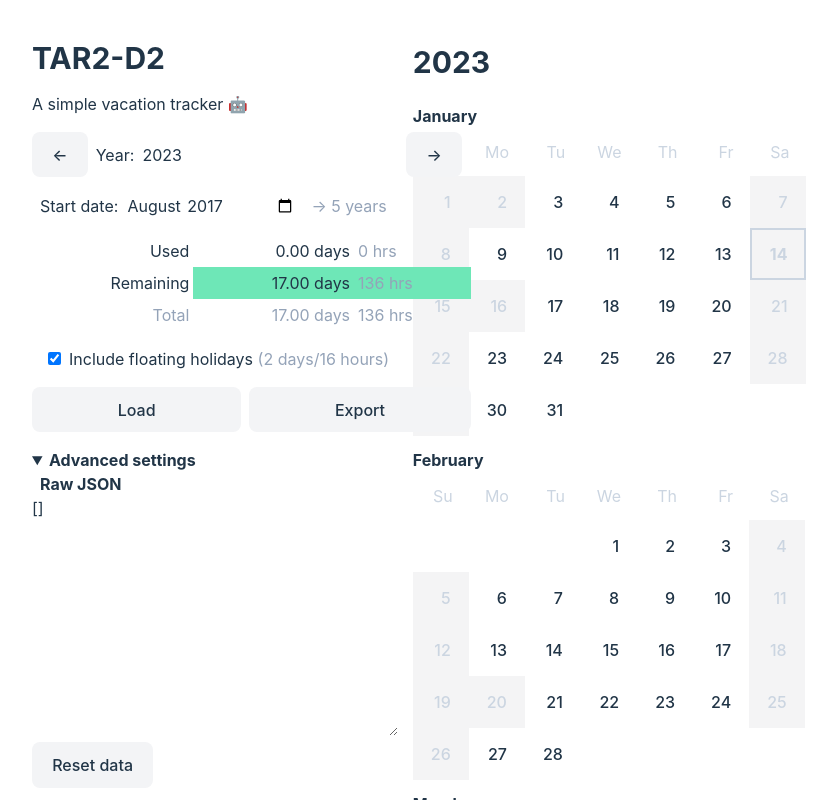
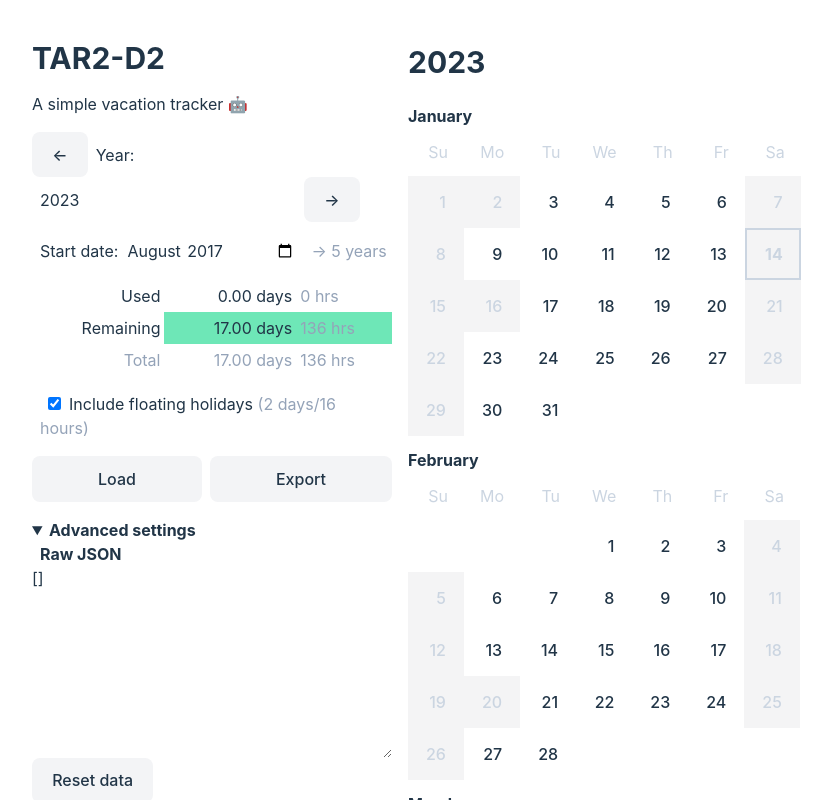
Before and after one commit to citelao/tar2d2, a React (Vite) app: page / in a window 1280 px wide. Both pictures are taken after a click on the heading "Advanced settings". Shown: the top 800 px of the page, without its empty margins (0-837 px from the left). Built offline with nearby package versions, Linux system fonts and the light colour scheme.

Commit message:
fix alignment on smaller screens

```diff
--- a/src/App.tsx
+++ b/src/App.tsx
@@ -397,9 +397,10 @@ function App() {
 
   return (
     <>
-      <div className='md:grid gap-4 md:grid-cols-[minmax(min-content,_30%)_1fr]'>
+      <div className='md:grid gap-4 md:grid-cols-[360px_1fr]'>
+          {/* Spare div to declare a "column" */}
           <div>
-            <div className='md:fixed top-10 flex flex-col gap-4'>
+            <div className='md:fixed md:w-[360px] top-10 flex flex-col gap-4 md:overflow-y-auto md:h-[95vh]'>
               <h1 className="text-3xl font-bold">TAR2-D2</h1>
               <p>A simple vacation tracker 🤖</p>
 
@@ -492,7 +493,7 @@ function App() {
 
                 <label className='font-bold'>Raw JSON</label>
 
-                <textarea value={jsonData} className="w-10/12" rows={10} />
+                <textarea value={jsonData} className="w-full block" rows={8} />
 
                 <button onClick={() => {
                   if (hasClearBackup) {
--- a/src/index.css
+++ b/src/index.css
@@ -106,6 +106,11 @@ a:hover {
   color: #535bf2;
 }
 
+details {
+  cursor: pointer;
+  padding: 0;
+}
+
 @media (prefers-color-scheme: light) {
   :root {
     color: #213547;
```
